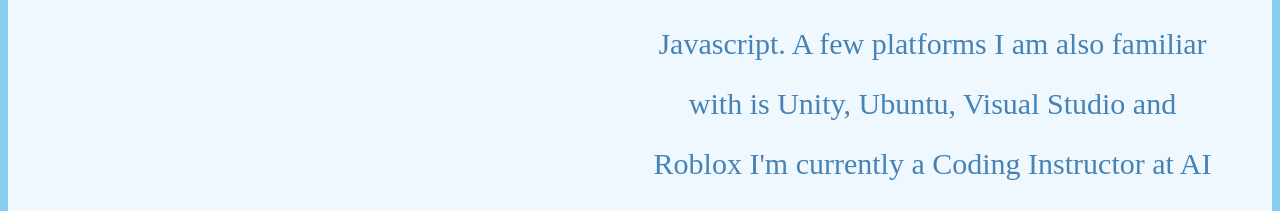
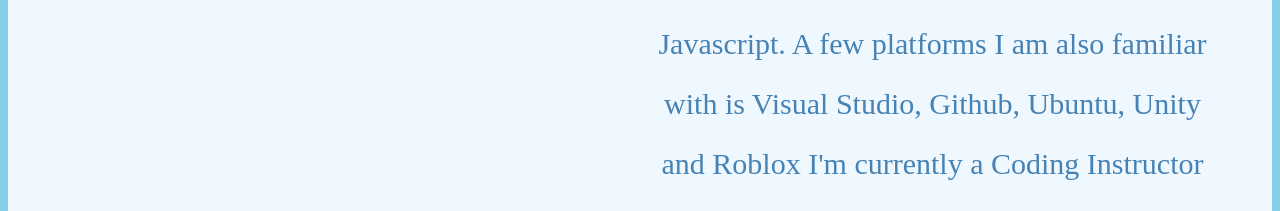
Before and after one commit to carinadyann/Digital-Portfolio, a plain HTML site: page index.html in a window 1280 px wide. Shown: the part 936-1147 px from the top of the page. Drawn offline with Linux system fonts and the light colour scheme.

Commit message:
updated resume

```diff
--- a/index.html
+++ b/index.html
@@ -35,7 +35,7 @@
                 I am a 3rd year computer science student attending California State University Fullerton.
                 I expect to graduate in Spring 2024.
                 Some languages I'm familiar with are C++/C/C Sharp, Swift, HTML, CSS, Lua, Python and Javascript.
-                A few platforms I am also familiar with is Unity, Ubuntu, Visual Studio and Roblox
+                A few platforms I am also familiar with is Visual Studio, Github, Ubuntu, Unity and Roblox
                 I'm currently a Coding Instructor at AI Code Academy where I help kids from K12 to High School learn how to code!
                 This job has taught me how to have patience and how to find new ways to solve problems.
                 A few of my interests include, dance, painting, drawing and crafting.
```
Also changed, not shown: 1 other file.
